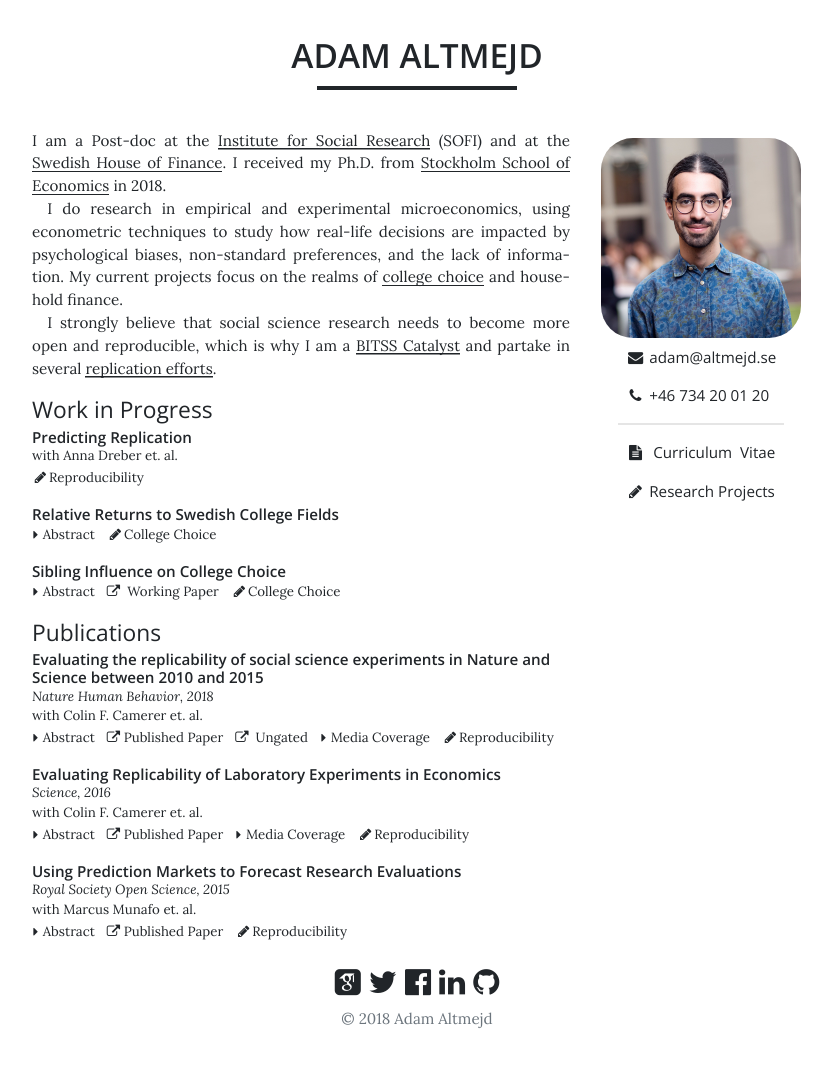
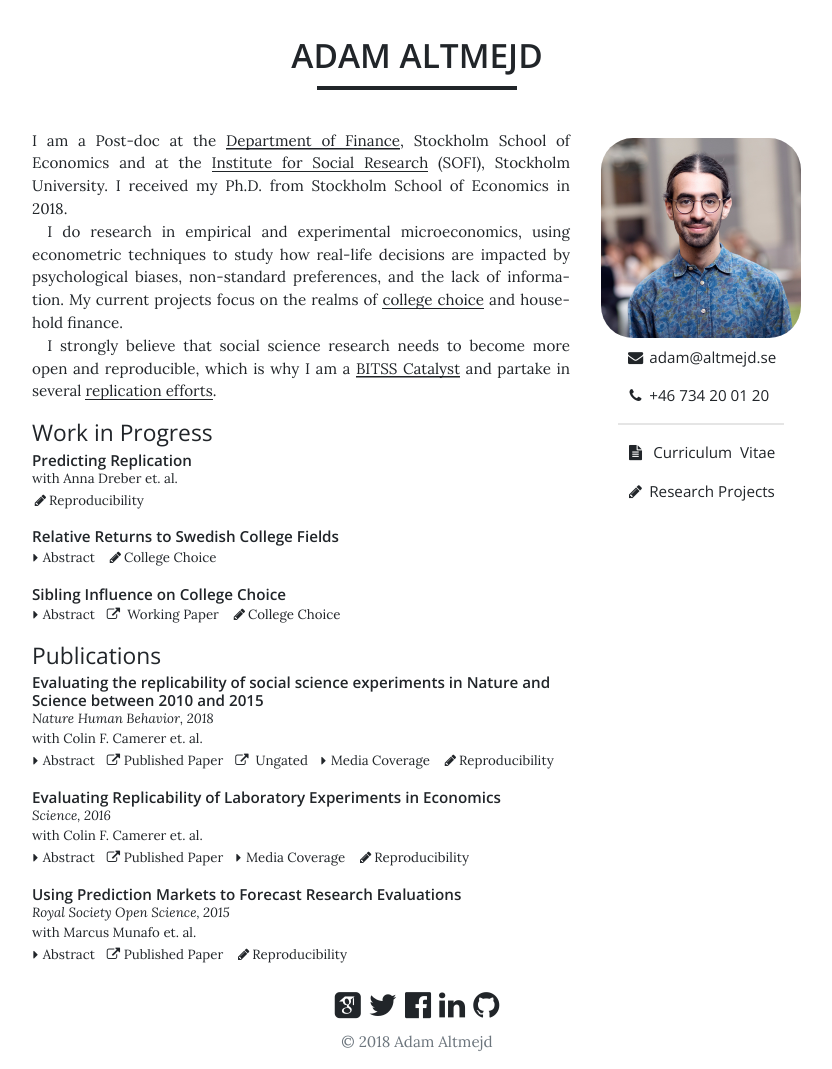
Before and after one commit to adamaltmejd/adamaltmejd.github.io, a Jekyll site: the page built from index.html, in a window 1280 px wide. Shown: the whole page, without its empty margins (223-1055 px from the left). Built offline with Jekyll 4.4.1, drawn with Linux system fonts in a browser that asks for light colours; some web fonts are replaced; before the commit the page ends 1047 px from its top, so only the background shows below that.

Commit message:
changed phrasing

```diff
--- a/index.html
+++ b/index.html
@@ -5,15 +5,18 @@ slug: adam-altmejd
 
 <section itemscope itemtype="https://schema.org/Person">
   <p>
-    I am a <span itemprop="jobTitle">Post-doc</span> at the
-    <a href="https://www.su.se/english/profiles/adal7067-1.396776" itemprop="worksFor">Institute for Social Research</a> (SOFI) and at the <a href="https://www.houseoffinance.se/?team=adam-altmejd" itemprop="worksFor">Swedish House of Finance</a>.
-    I received my Ph.D. from <a href="https://www.hhs.se" itemprop="">Stockholm School of Economics</a> in 2018.
+    I am a <span itemprop="jobTitle">Post-doc</span> at the <a href="https://www.hhs.se/sv/personsida/?personid=31031053"
+      itemprop="worksFor">Department of Finance</a>,
+    Stockholm School of Economics and at the
+    <a href="https://www.su.se/english/profiles/adal7067-1.396776" itemprop="worksFor">Institute for Social Research</a>
+    (SOFI), Stockholm University.
+    I received my Ph.D. from Stockholm School of Economics in 2018.
   </p>
 
   <p>
     I do research in empirical and experimental microeconomics,
-    using econometric techniques to study how real-life decisions are impacted
-    by psychological biases, non-standard preferences, and the lack of information.
+    using econometric techniques to study how real-life decisions are impacted by psychological biases, non-standard
+    preferences, and the lack of information.
     My current projects focus on the realms of
     <a href="/projects/college-choice/">college choice</a> and household finance.
   </p>
@@ -21,6 +24,6 @@ slug: adam-altmejd
   <p>
     I strongly believe that social science research needs to become more
     open and reproducible, which is why I am a <a itemprop="memberOf" href="http://www.bitss.org/people/adam-altmejd/">
-    BITSS Catalyst</a> and partake in several <a href="/projects/reproducibility/">replication efforts</a>.
+      BITSS Catalyst</a> and partake in several <a href="/projects/reproducibility/">replication efforts</a>.
   </p>
 </section>
```
